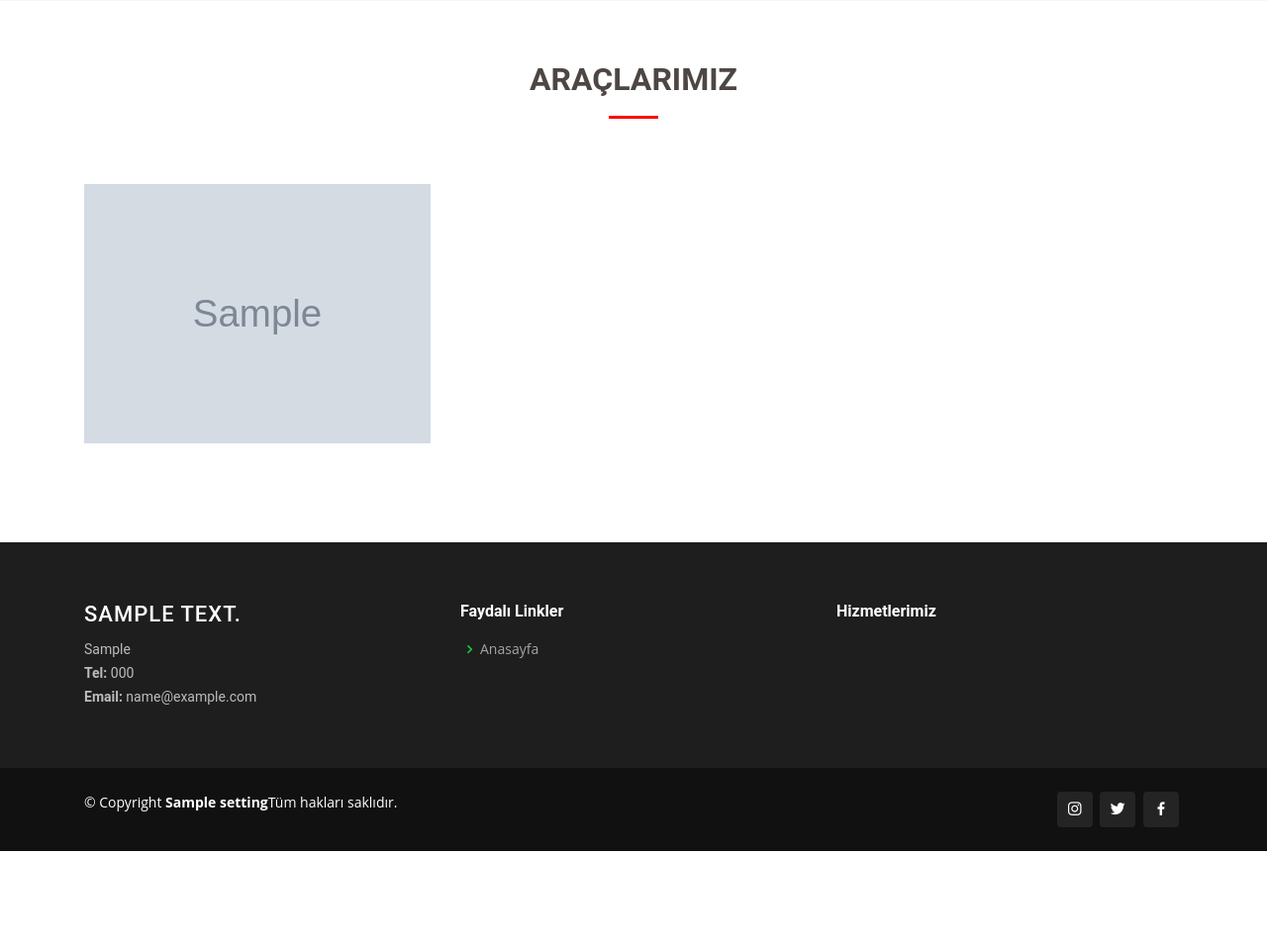
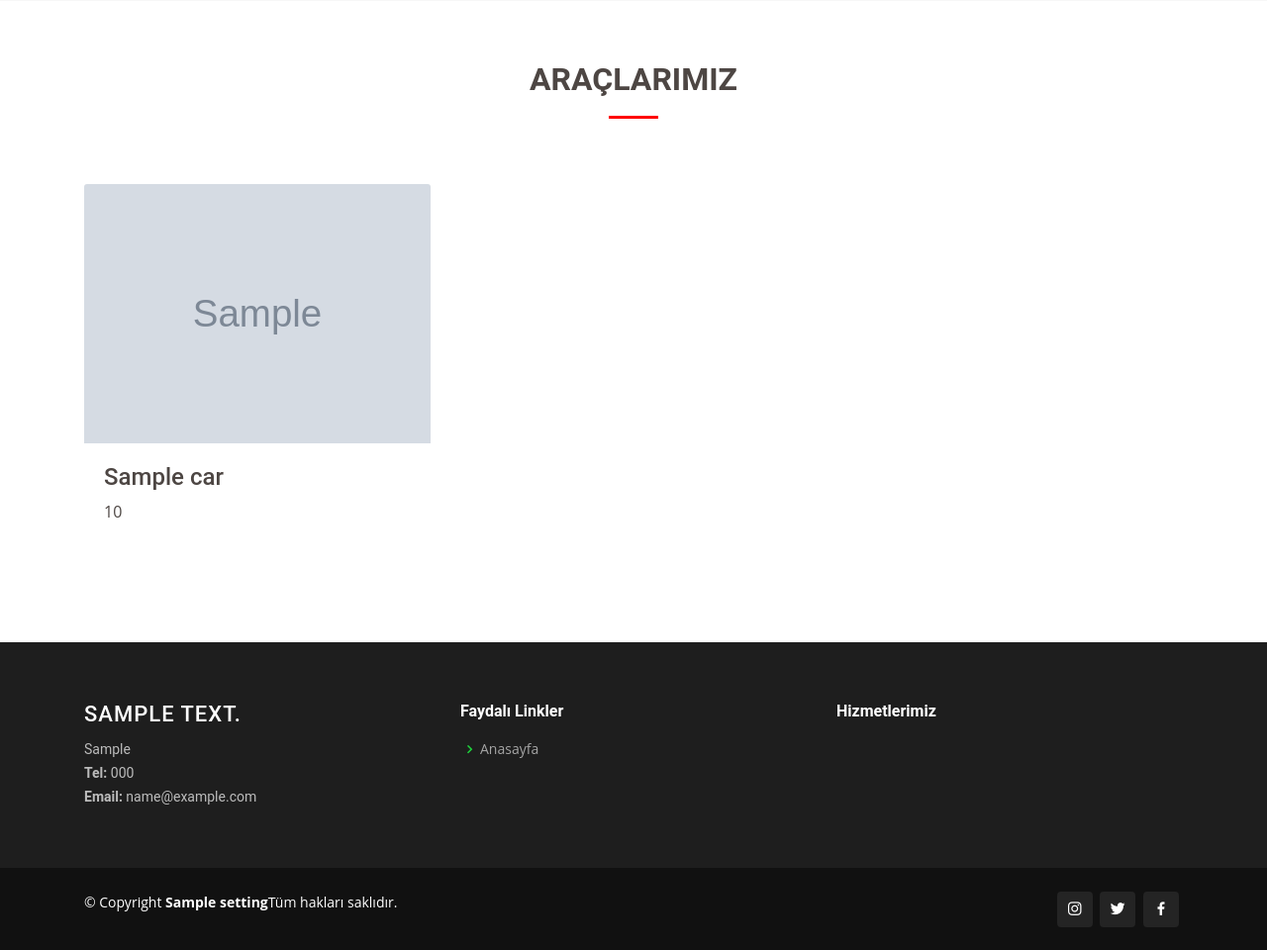
Before and after one commit to kpnemre/Django_KaanFilo, a Django app: page / in a window 1280 px wide. Shown: the part 1486-2446 px from the top of the page at 99% size. Before the commit the page ends 2346 px from the top, so only its background shows below. Run offline with Django 3.2, Linux system fonts and the light colour scheme; tables that the repository leaves empty hold one stand-in row (values such as "Sample post"); grey boxes marked "Sample" are stand-in pictures; data that the repository does not hold is empty; some libraries are stand-ins or nearby versions.

Commit message:
Update card style

```diff
--- a/templates/index.html
+++ b/templates/index.html
@@ -134,17 +134,27 @@
         <div class="row portfolio-container" data-aos="fade-up">
 {% for car  in cars %}
 
+<div class="col-lg-4 col-md-6 portfolio-item filter-web">
+  <img class="card-img-top" src="{{car.image.url}}" alt="Card image cap">
+  <div class="card-body">
+    <h4>{{car.name}}</h4>
+    <p class="card-text">{{car.price}}</p>
+    <!-- <a href="{{car.image.url}}" data-gall="portfolioGallery" class="venobox preview-link" title="Araçlarımız"><i class="bx bx-plus"></i></a> -->
+
+  </div>
+</div>
 
 
-          <div class="col-lg-4 col-md-6 portfolio-item filter-web">
+<!-- <div class="col-lg-4 col-md-6 portfolio-item filter-web">
   <img src="{{car.image.url}}" class="img-fluid" alt="">
   <div class="portfolio-info">
     <h4>{{car.name}}</h4>
     <p>{{car.price}}</p>
     <a href="{{car.image.url}}" data-gall="portfolioGallery" class="venobox preview-link" title="Araçlarımız"><i class="bx bx-plus"></i></a>
-              <!-- <a href="portfolio-details.html" class="details-link" title="More Details"><i class="bx bx-link"></i></a> -->
   </div>
-          </div>
+</div> -->
+
+
           {% endfor %}
 
 
```
Lines whose indentation alone changed are shown as unchanged.
